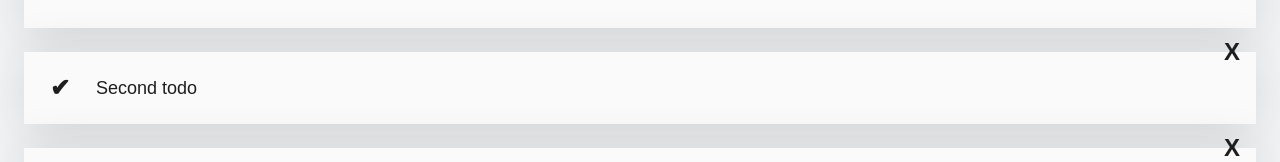
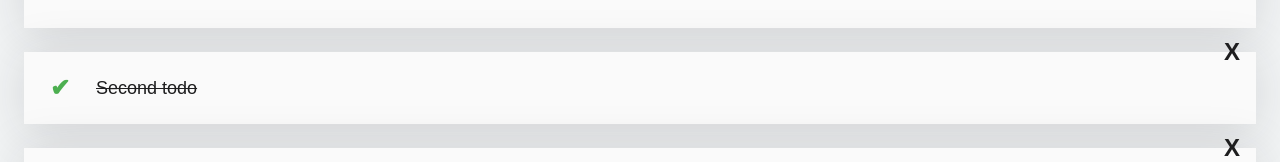
Before and after one commit to walternomas/introduccion-a-react, a React (Create React App) app: page / in a window 1280 px wide. Shown: the part 262-424 px from the top of the page. Built offline with nearby package versions, Linux system fonts and the light colour scheme; the HTML template or start-up script is replaced by a standard one.

Commit message:
manejo del estado continuación

```diff
--- a/src/App.js
+++ b/src/App.js
@@ -1,11 +1,11 @@
-// import "./App.css";
+import React, { useState } from 'react';
 import TodoCounter from "./TodoCounter";
 import TodoSearch from "./TodoSearch";
 import TodoList from "./TodoList";
 import TodoItem from "./TodoItem";
 import CreateTodoButton from "./CreateTodoButton";
 
-const todos = [
+const defaultTodos = [
   {
     id: 1,
     text: "First todo",
@@ -14,7 +14,7 @@
   {
     id: 2,
     text: "Second todo",
-    completed: false,
+    completed: true,
   },
   {
     id: 3,
@@ -24,17 +24,31 @@
 ];
 
 function App() {
+  const [todos, setTodos] = useState(defaultTodos);
+  const [searchValue, setSearchValue] = useState('');
+
+  const completedTodos = todos.filter(todo => todo.completed).length;
+  const totalTodos = todos.length;
+
+  let searchedTodos = [];
+
+  if(!searchValue.length >= 1) {
+    searchedTodos = todos;
+  } else {
+    searchedTodos = todos.filter(todo => {
+      const todoText = todo.text.toLowerCase();
+      const searchText = searchValue.toLowerCase();
+      return todoText.includes(searchText);
+    });
+  }
+
   return (
     <>
-      <TodoCounter />
-      <TodoSearch />
+      <TodoCounter total={totalTodos} completed={completedTodos} />
+      <TodoSearch searchValue={searchValue} setSearchValue={setSearchValue}/>
       <TodoList>
-        {todos.map((todo) => (
-          <TodoItem
-            key={todo.id}
-            text={todo.text}
-            completed={todo.completed}
-          />
+        {searchedTodos.map((todo) => (
+          <TodoItem key={todo.id} text={todo.text} completed={todo.completed} />
         ))}
       </TodoList>
       <CreateTodoButton />
--- a/src/TodoCounter.jsx
+++ b/src/TodoCounter.jsx
@@ -1,8 +1,8 @@
 import './TodoCounter.css';
 
-function TodoCounter() {
+function TodoCounter({ total, completed }) {
   return (
-    <h2 className='TodoCounter'>Has completado 2 de 3 TODOs</h2>
+    <h2 className='TodoCounter'>Has completado {completed} de {total} TODOs</h2>
   );
 }
 
--- a/src/TodoSearch.jsx
+++ b/src/TodoSearch.jsx
@@ -1,15 +1,11 @@
-import React, { useState } from 'react';
 import './TodoSearch.css';
 
-function TodoSearch() {
-  const [searchValue, setSearchValue] = useState('');
-
+function TodoSearch({ searchValue, setSearchValue }) {
   const onSearchValueChange = (event) => {
     setSearchValue(event.target.value);
   };
 
   return (
-    <>
     <input
       type="text"
       className='TodoSearch'
@@ -17,7 +13,6 @@
       value={searchValue}
       onChange={onSearchValueChange}
     />
-    </>
   );
 }
 
```
Also changed, not shown: src/App.css (added). Lines whose indentation alone changed are shown as unchanged.
